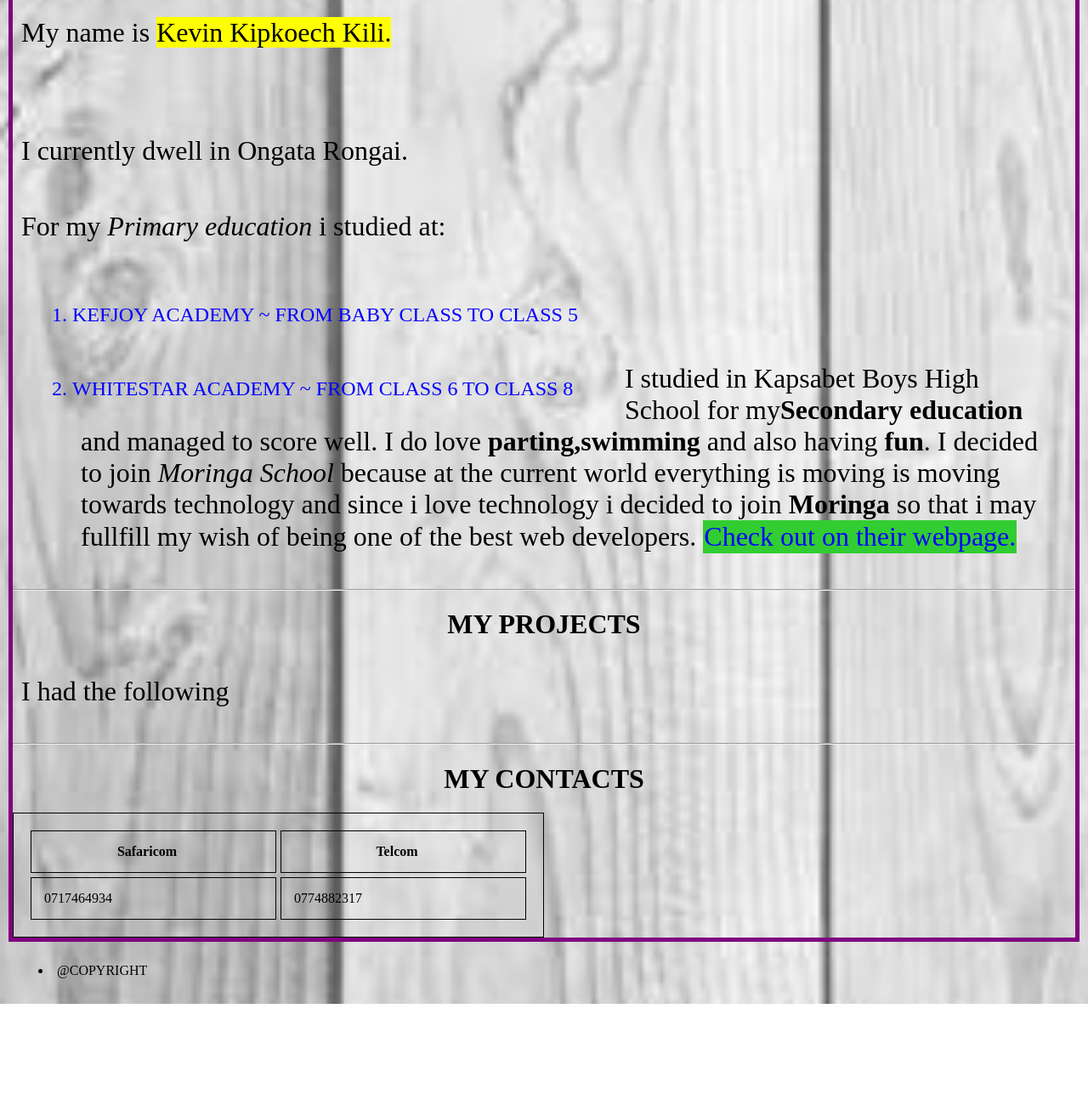
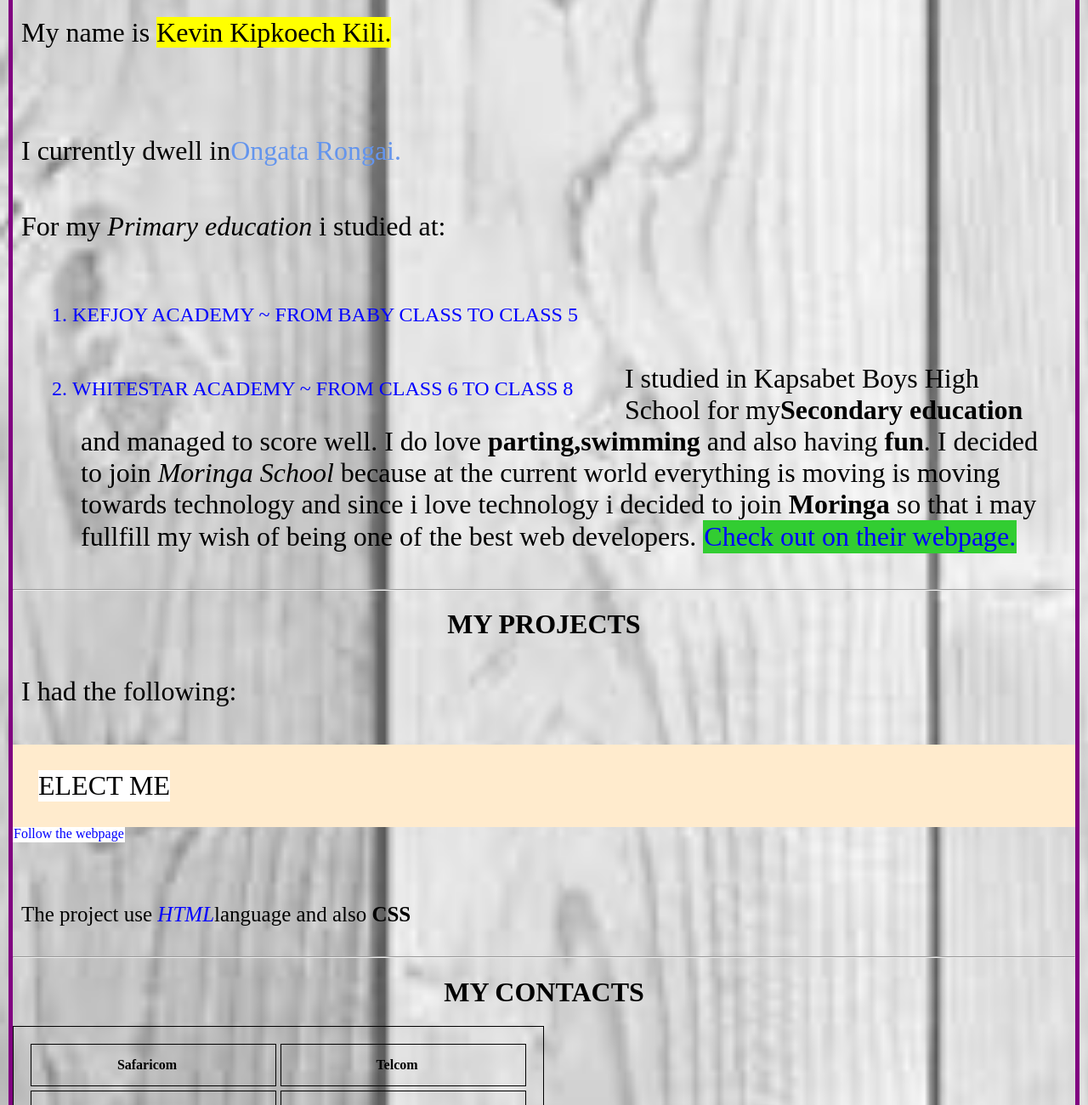
Before and after one commit to kilitasha435/MY-portifolio, a plain HTML site: page MY-PORTFOLIO.html in a window 1280 px wide. Shown: the part 729-2029 px from the top of the page at 85% size. Before the commit the page ends 1910 px from the top, so only its background shows below. Drawn offline with Linux system fonts and the light colour scheme.

Commit message:
added content on project

```diff
--- a/MY-PORTFOLIO.html
+++ b/MY-PORTFOLIO.html
@@ -23,7 +23,7 @@
        <h1 style="text-align: center;"><hr>ABOUT ME</h1>
         <p style="color: black;font-size: xx-large;">My name is <mark> Kevin Kipkoech Kili.</mark></p>
         <br>
-        <p style="color:black;font-size: xx-large;">I currently dwell in Ongata Rongai.</p>
+        <p style="color:black;font-size: xx-large;">I currently dwell in<span style="color: cornflowerblue;">Ongata Rongai.</span></p>
         <p style="color:black; font-size: xx-large;">For my <i> Primary education </i> i studied at:</p>
             <ol>
                 <li class="branch" style="font-size: x-large;color:blue;">Kefjoy Academy ~ From Baby class to class 5</li>
@@ -43,7 +43,13 @@
                     <hr>
                     <div id="project">
                         <h1 style="color:black;text-align: center;"> MY PROJECTS</h1>
-                        <p style="color: black;font-size: xx-large;">I had the following </p>
+                        <p style="color: black;font-size: xx-large;" >I had the following:
+                        <ul>
+                           <li style="font-size: xx-large; background-color: white;">Elect me</li>
+                        </ul>
+                        <a href="https://github.com/kilitasha435/ELECT-ME/blob/develop/elect-me.html" style="font-size: medium;background-color: white;">Follow the webpage</a>
+                     </p>
+                     <p style="font-size: 25px;">The project use <span style="color: blue;font-style: italic; "> HTML</span>language and also <strong> CSS </strong></p>
                     </div>
                     <hr>
         <div id="contact">
```
